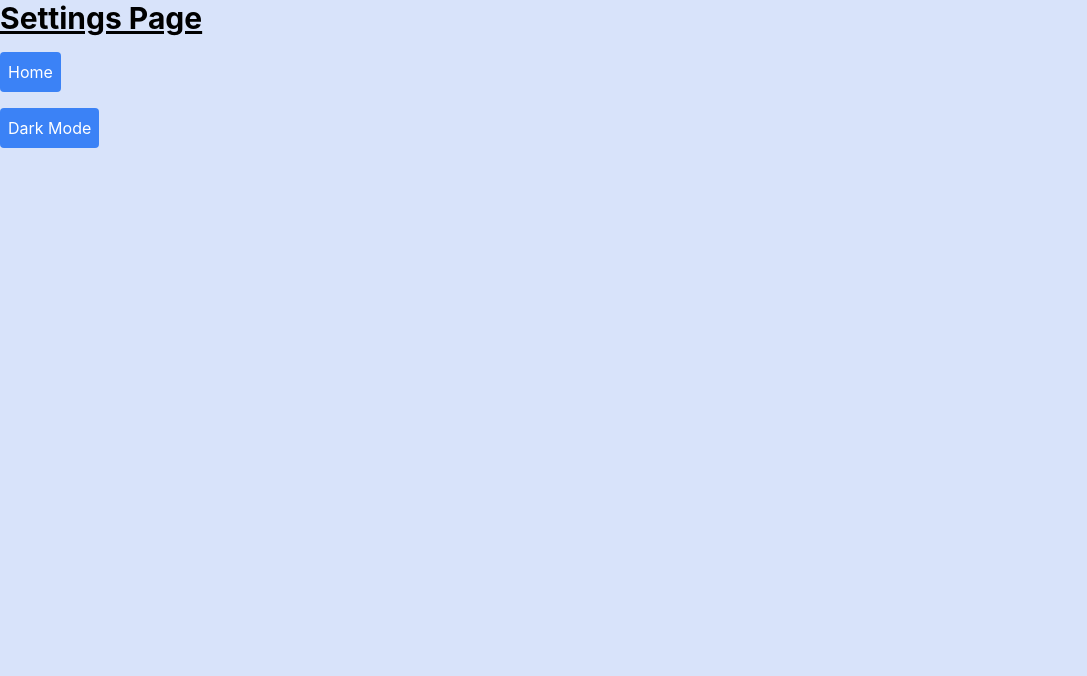
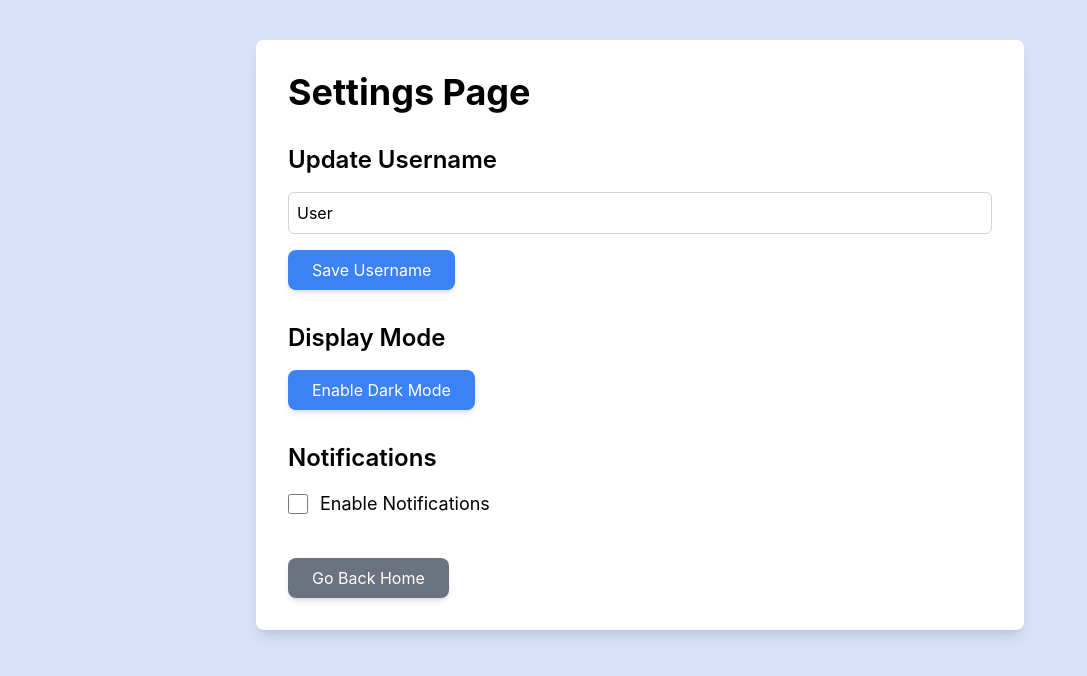
Before and after one commit to HenryWHM/hackaton-devsoc, a React (Create React App) app in the folder frontend/: page /settings in a window 1280 px wide. Shown: the top 676 px of the page, without its empty margins (0-1087 px from the left). Built offline with nearby package versions, Linux system fonts and the light colour scheme.

Commit message:
add more design

```diff
--- a/frontend/src/pages/HomePage.jsx
+++ b/frontend/src/pages/HomePage.jsx
@@ -1,5 +1,5 @@
-import React from 'react'
-import { useNavigate } from 'react-router-dom'
+import React from 'react';
+import { useNavigate } from 'react-router-dom';
 import { useContext, Context } from '../context';
 
 const HomePage = () => {
@@ -7,14 +7,50 @@ const HomePage = () => {
   const navigate = useNavigate();
 
   return (
-    <div>
-      <h1 className={`text-3xl font-bold underline ${getters.userData.mode === 'dark' ? 'text-lightText' : 'text-darkText'}`}>
-        Home Page
-      </h1>
-      <button className="mt-4 p-2 bg-blue-500 text-white dark:bg-darkAccent rounded" onClick={() => navigate("/schedule")}>Go to Schedule Page</button>
-      <button className="mt-4 p-2 bg-blue-500 text-white dark:bg-darkAccent rounded" onClick={() => navigate("/settings")}>Go to Settings Page</button>
+    <div className={`min-h-screen flex flex-col justify-center items-center ${getters.userData.mode === 'dark' ? 'bg-darkBackground text-lightText' : 'bg-lightBackground text-darkText'}`}>
+
+      {/* Navbar */}
+      <header className="w-full p-4 bg-blue-600 dark:bg-gray-800 text-white shadow-md">
+        <div className="max-w-7xl mx-auto flex justify-between items-center">
+          <h1 className="text-2xl font-bold">My App</h1>
+          <nav className="space-x-4">
+            <button className="hover:text-gray-300" onClick={() => navigate("/schedule")}>Schedule</button>
+            <button className="hover:text-gray-300" onClick={() => navigate("/settings")}>Settings</button>
+          </nav>
+        </div>
+      </header>
+
+      {/* Main content */}
+      <main className="flex-1 flex flex-col justify-center items-center text-center px-4">
+        <h1 className="text-5xl font-extrabold underline mb-6">
+          Welcome to Your Personal Scheduler!
+        </h1>
+        <p className="mb-8 text-lg">
+          Organize your tasks and settings efficiently with our tools.
+        </p>
+
+        <div className="space-x-4">
+          <button
+            className="px-6 py-3 bg-blue-500 hover:bg-blue-600 text-white rounded-lg shadow-md transition dark:bg-darkAccent dark:hover:bg-gray-600"
+            onClick={() => navigate("/schedule")}
+          >
+            Go to Schedule Page
+          </button>
+          <button
+            className="px-6 py-3 bg-blue-500 hover:bg-blue-600 text-white rounded-lg shadow-md transition dark:bg-darkAccent dark:hover:bg-gray-600"
+            onClick={() => navigate("/settings")}
+          >
+            Go to Settings Page
+          </button>
+        </div>
+      </main>
+
+      {/* Footer */}
+      <footer className="w-full p-4 bg-blue-600 dark:bg-gray-800 text-white text-center shadow-md">
+        <p>&copy; 2024 My App. All rights reserved.</p>
+      </footer>
     </div>
-  )
-}
+  );
+};
 
-export default HomePage
+export default HomePage;
--- a/frontend/src/pages/SchedulePage.jsx
+++ b/frontend/src/pages/SchedulePage.jsx
@@ -1,19 +1,97 @@
-import React from 'react'
-import { useNavigate } from 'react-router-dom'
-import { Context, useContext } from '../context'
+import React, { useContext, useState } from 'react';
+import { useNavigate } from 'react-router-dom';
+import { Context } from '../context';
 
 const SchedulePage = () => {
-  const { getters, setters } = useContext(Context)
-  const navigate = useNavigate()
+  const { getters } = useContext(Context);
+  const navigate = useNavigate();
+
+  // State for managing the new schedule input and the list of schedules
+  const [newTask, setNewTask] = useState('');
+  const [newTime, setNewTime] = useState('');
+  const [scheduleList, setScheduleList] = useState([]);
+
+  // Add new task to the schedule list
+  const handleAddTask = () => {
+    if (newTask && newTime) {
+      const newSchedule = { task: newTask, time: newTime };
+      setScheduleList([...scheduleList, newSchedule]);
+      setNewTask('');  // Clear input fields after adding
+      setNewTime('');
+    }
+  };
+
+  // Remove task from the schedule list
+  const handleRemoveTask = (index) => {
+    const updatedSchedule = scheduleList.filter((_, i) => i !== index);
+    setScheduleList(updatedSchedule);
+  };
 
   return (
-    <div>
-      <h1 className={`text-3xl font-bold underline ${getters.userData.mode === 'dark' ? 'text-lightText' : 'text-darkText'}`}>
-        Schedule Page
-      </h1>
-      <button className="mt-4 p-2 bg-blue-500 text-white dark:bg-darkAccent rounded" onClick={() => navigate("/")}>Home</button>
+    <div className={`min-h-screen flex flex-col items-center justify-start py-10 ${getters.userData.mode === 'dark' ? 'bg-darkBackground text-lightText' : 'bg-lightBackground text-darkText'}`}>
+      {/* Page Title */}
+      <h1 className="text-5xl font-extrabold mb-8">Your Schedule</h1>
+
+      {/* Input for Task and Time */}
+      <div className="w-full max-w-xl bg-white dark:bg-gray-800 rounded-lg shadow-lg p-6 mb-6">
+        <h2 className="text-2xl font-bold mb-4">Add a New Task</h2>
+        <div className="flex flex-col sm:flex-row items-center gap-4 mb-4">
+          <input
+            className="w-full p-2 border border-gray-300 dark:border-gray-700 rounded-md"
+            type="text"
+            placeholder="Task Title"
+            value={newTask}
+            onChange={(e) => setNewTask(e.target.value)}
+          />
+          <input
+            className="w-full sm:w-48 p-2 border border-gray-300 dark:border-gray-700 rounded-md"
+            type="time"
+            value={newTime}
+            onChange={(e) => setNewTime(e.target.value)}
+          />
+          <button
+            className="px-6 py-2 bg-blue-500 text-white rounded-lg shadow-md hover:bg-blue-600 dark:bg-darkAccent dark:hover:bg-gray-700 transition"
+            onClick={handleAddTask}
+          >
+            Add Task
+          </button>
+        </div>
+      </div>
+
+      {/* Display the Schedule List */}
+      <div className="w-full max-w-xl bg-white dark:bg-gray-800 rounded-lg shadow-lg p-6">
+        <h2 className="text-2xl font-bold mb-4">Today's Schedule</h2>
+        {scheduleList.length === 0 ? (
+          <p className="text-gray-500">No tasks scheduled yet. Start adding tasks!</p>
+        ) : (
+          <ul className="space-y-4">
+            {scheduleList.map((item, index) => (
+              <li key={index} className="flex justify-between items-center p-4 bg-gray-50 dark:bg-gray-900 rounded-md">
+                <div>
+                  <p className="font-semibold text-lg">{item.task}</p>
+                  <p className="text-sm text-gray-600 dark:text-gray-400">{item.time}</p>
+                </div>
+                <button
+                  className="px-4 py-2 bg-red-500 text-white rounded-lg shadow-md hover:bg-red-600 transition"
+                  onClick={() => handleRemoveTask(index)}
+                >
+                  Remove
+                </button>
+              </li>
+            ))}
+          </ul>
+        )}
+      </div>
+
+      {/* Navigate Back to Home Page */}
+      <button
+        className="mt-8 px-6 py-2 bg-gray-500 text-white rounded-lg shadow-md hover:bg-gray-600 transition dark:bg-darkAccent dark:hover:bg-gray-700"
+        onClick={() => navigate("/")}
+      >
+        Go Back Home
+      </button>
     </div>
-  )
-}
+  );
+};
 
-export default SchedulePage
+export default SchedulePage;
--- a/frontend/src/pages/SettingsPage.jsx
+++ b/frontend/src/pages/SettingsPage.jsx
@@ -1,25 +1,103 @@
-import React from 'react'
-import { useNavigate } from 'react-router-dom'
+import React, { useState } from 'react';
+import { useNavigate } from 'react-router-dom';
 import { Context, useContext } from '../context';
 
 const SettingsPage = () => {
   const { getters, setters } = useContext(Context);
   const navigate = useNavigate();
+  const [username, setUsername] = useState(getters.userData.username || 'User');
+  const [notificationsEnabled, setNotificationsEnabled] = useState(getters.userData.notificationsEnabled || false);
 
+  // Toggle dark/light mode
   const toggleMode = () => {
-    setters.setUserData((prevUserData) => ({ ...prevUserData, mode: prevUserData.mode === 'light' ? 'dark' : 'light' }));
+    setters.setUserData((prevUserData) => ({
+      ...prevUserData,
+      mode: prevUserData.mode === 'light' ? 'dark' : 'light',
+    }));
+  };
+
+  // Handle username change
+  const handleUsernameChange = () => {
+    if (username) {
+      setters.setUserData((prevUserData) => ({
+        ...prevUserData,
+        username: username,
+      }));
+      alert('Username updated successfully!');
+    } else {
+      alert('Please enter a valid username.');
+    }
+  };
+
+  // Toggle notifications
+  const toggleNotifications = () => {
+    setNotificationsEnabled((prev) => !prev);
+    setters.setUserData((prevUserData) => ({
+      ...prevUserData,
+      notificationsEnabled: !prevUserData.notificationsEnabled,
+    }));
   };
 
   return (
-    <div className={`min-h-screen ${getters.userData.mode === 'dark' ? 'bg-darkBackground text-lightText' : 'bg-lightBackground text-darkText'}`}>
-      <h1 className={`text-3xl font-bold underline ${getters.userData.mode === 'dark' ? 'text-lightText' : 'text-darkText'}`}>Settings Page</h1>
-      <button className="mt-4 p-2 bg-blue-500 text-white dark:bg-darkAccent rounded" onClick={() => navigate("/")}>Home</button>
-      <br />
-      <button className="mt-4 p-2 bg-blue-500 text-white dark:bg-darkAccent rounded" onClick={toggleMode}>
-        {getters.userData.mode === 'light' ? 'Dark Mode' : 'Light Mode'}
-      </button>
+    <div className={`min-h-screen ${getters.userData.mode === 'dark' ? 'bg-darkBackground text-lightText' : 'bg-lightBackground text-darkText'} py-10`}>
+      <div className="max-w-3xl mx-auto p-8 bg-white dark:bg-gray-800 shadow-lg rounded-lg">
+        <h1 className="text-4xl font-bold mb-8">Settings Page</h1>
+
+        {/* Username Setting */}
+        <div className="mb-8">
+          <h2 className="text-2xl font-semibold mb-4">Update Username</h2>
+          <input
+            className="p-2 border border-gray-300 dark:border-gray-700 rounded-md mb-4 w-full"
+            type="text"
+            placeholder="Enter your username"
+            value={username}
+            onChange={(e) => setUsername(e.target.value)}
+          />
+          <button
+            className="px-6 py-2 bg-blue-500 text-white rounded-lg shadow-md hover:bg-blue-600 dark:bg-darkAccent dark:hover:bg-gray-700 transition"
+            onClick={handleUsernameChange}
+          >
+            Save Username
+          </button>
+        </div>
+
+        {/* Mode Toggle */}
+        <div className="mb-8">
+          <h2 className="text-2xl font-semibold mb-4">Display Mode</h2>
+          <button
+            className="px-6 py-2 bg-blue-500 text-white rounded-lg shadow-md hover:bg-blue-600 dark:bg-darkAccent dark:hover:bg-gray-700 transition"
+            onClick={toggleMode}
+          >
+            {getters.userData.mode === 'light' ? 'Enable Dark Mode' : 'Enable Light Mode'}
+          </button>
+        </div>
+
+        {/* Notifications Toggle */}
+        <div className="mb-8">
+          <h2 className="text-2xl font-semibold mb-4">Notifications</h2>
+          <label className="flex items-center space-x-3">
+            <input
+              type="checkbox"
+              className="form-checkbox h-5 w-5 text-blue-600 dark:text-darkAccent"
+              checked={notificationsEnabled}
+              onChange={toggleNotifications}
+            />
+            <span className="text-lg">Enable Notifications</span>
+          </label>
+        </div>
+
+        {/* Navigate Back to Home */}
+        <div className="mt-10">
+          <button
+            className="px-6 py-2 bg-gray-500 text-white rounded-lg shadow-md hover:bg-gray-600 transition dark:bg-darkAccent dark:hover:bg-gray-700"
+            onClick={() => navigate('/')}
+          >
+            Go Back Home
+          </button>
+        </div>
+      </div>
     </div>
-  )
-}
+  );
+};
 
-export default SettingsPage
+export default SettingsPage;
```
